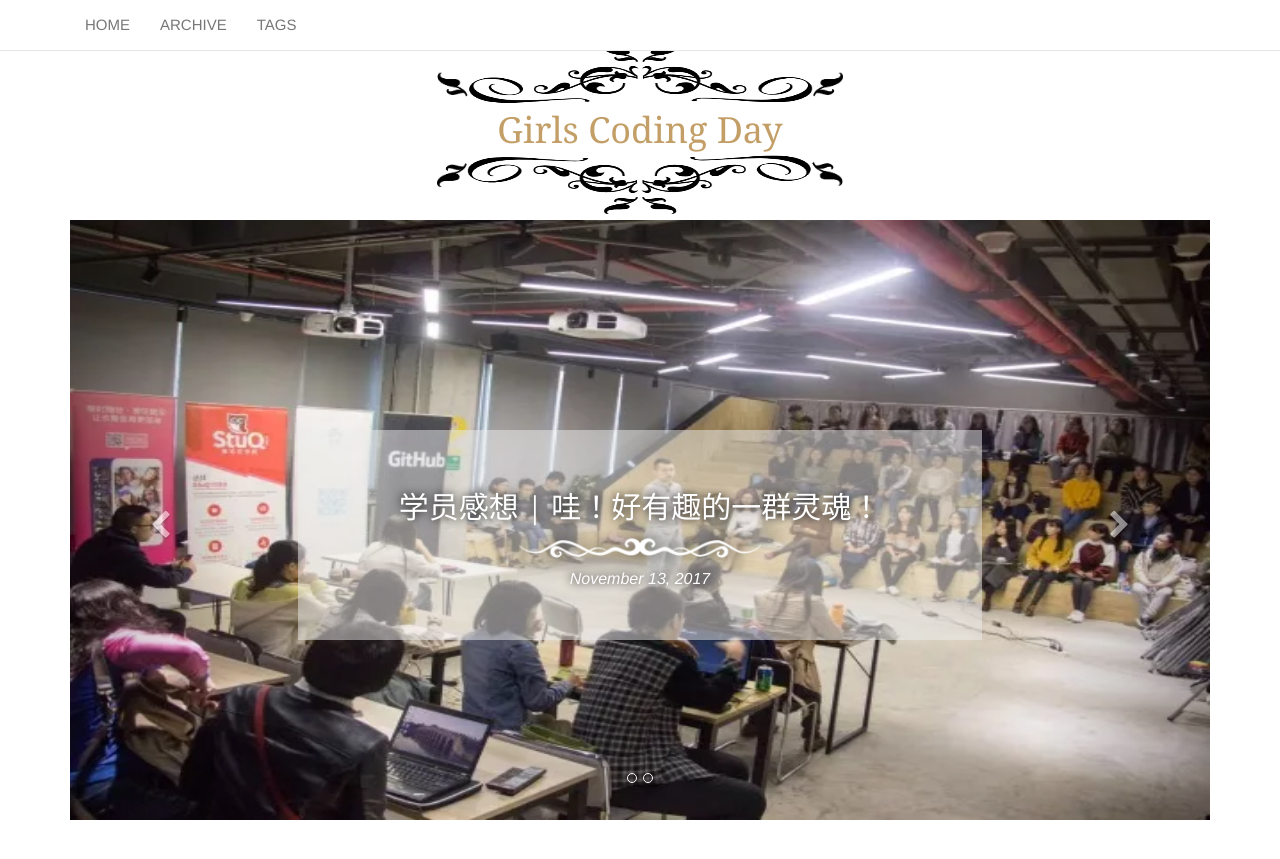
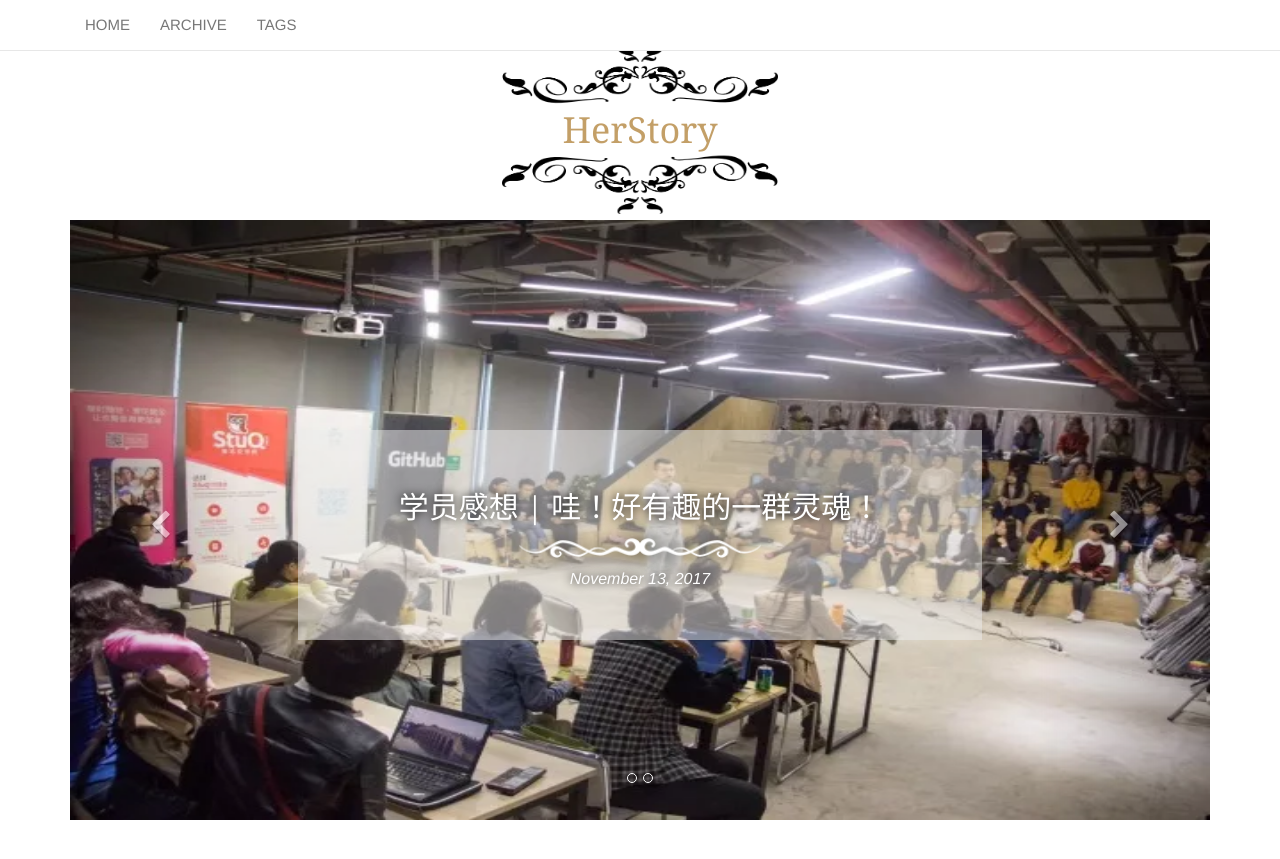
Before and after one commit to Kim-Miseng/HerStory, a Jekyll site: the page built from index.html, in a window 1280 px wide and 900 px high. Shown: the top 859 px of the window. Built offline with Jekyll 4.4.1, drawn with Linux system fonts in a browser that asks for light colours; the list of posts is cut into pages by our own code; grey boxes are pictures that could not be loaded.

Commit message:
Update _config.yml

```diff
--- a/_config.yml
+++ b/_config.yml
@@ -2,8 +2,8 @@
 baseurl: "/Girls-Coding-Day-Jekyll-blog-4"
 
 # 网页的标题
-title: "Girls Coding Day"
-username: yourname
+title: "HerStory"
+username: Miseng.K
 # 网站副标题
 description: "架起女性与编程的桥梁"
 
```
